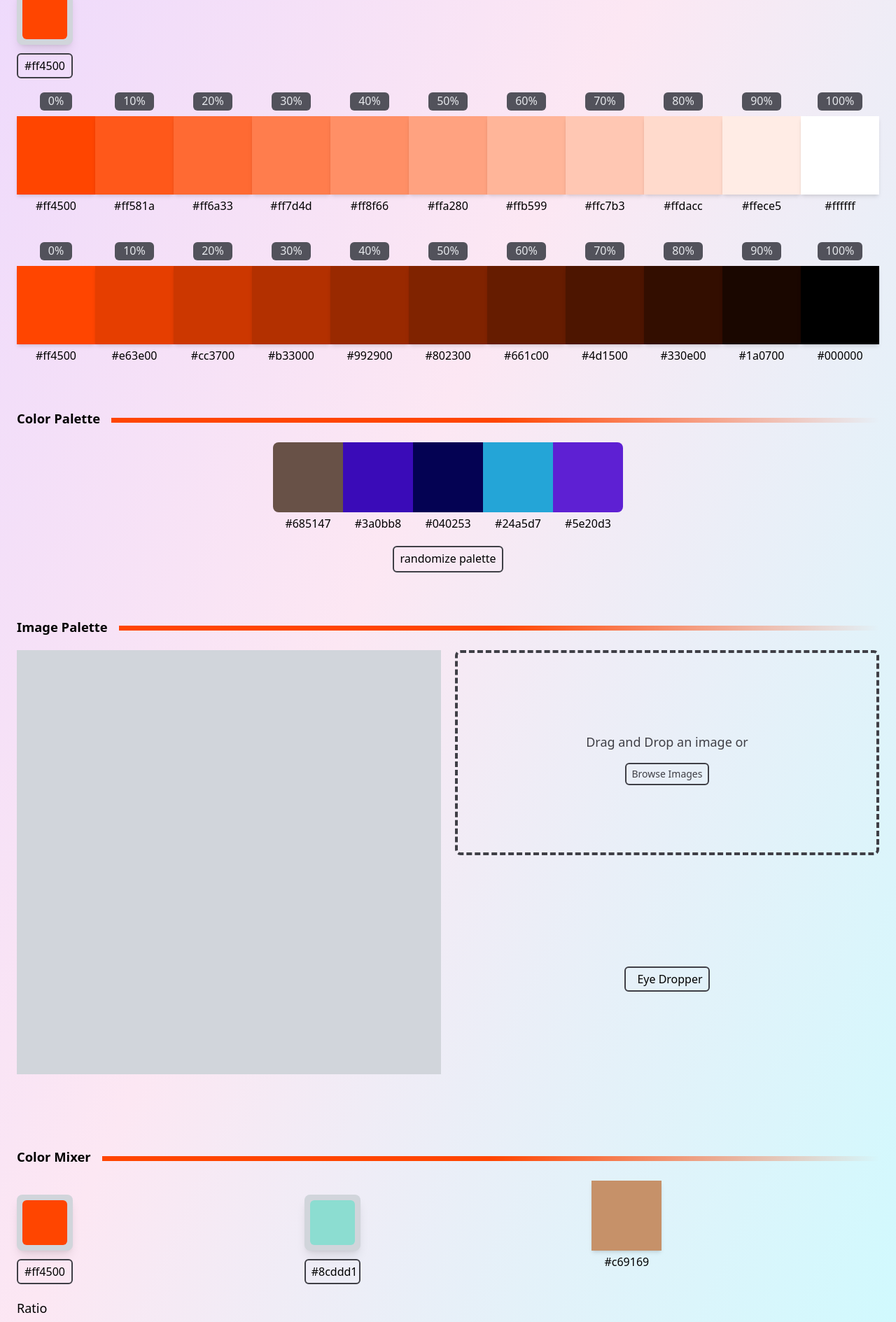
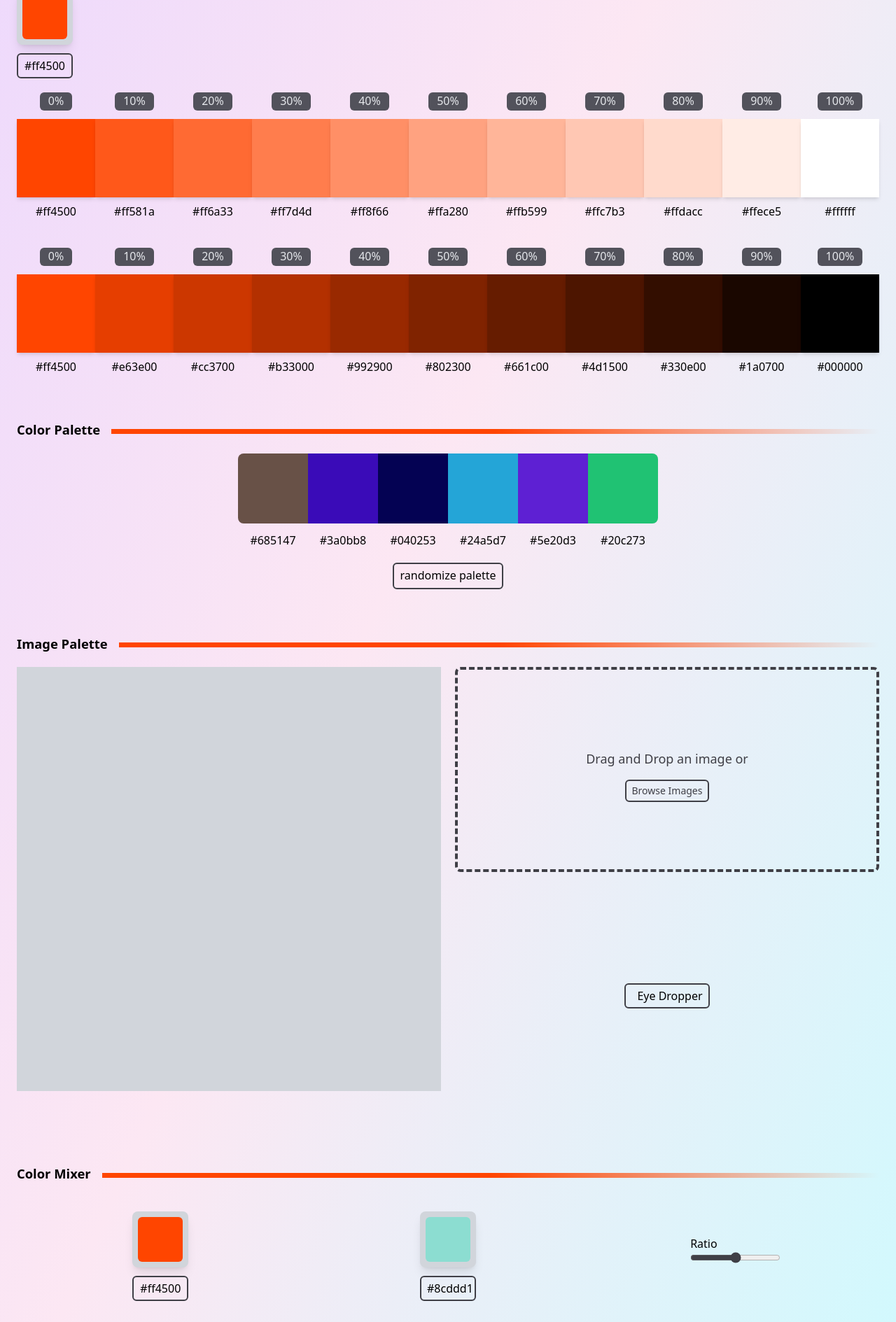
Before and after one commit to sina-byn/all-things-colors, a Next.js app: page / in a window 1280 px wide. Shown: the part 801-2690 px from the top of the page at 70% size. Built offline with nearby package versions, Linux system fonts and the light colour scheme.

Commit message:
responsive fixes and code refactors

```diff
--- /dev/null
+++ b/components/Card.tsx
@@ -0,0 +1,18 @@
+import { FC, ReactNode } from 'react';
+
+interface CardProps {
+  children: ReactNode;
+  className?: string;
+}
+
+const Card: FC<CardProps> = ({ children, className }) => {
+  return (
+    <div
+      className={`card flex flex-col gap-y-3 ${className || 'items-center justify-center'}`}
+    >
+      {children}
+    </div>
+  );
+};
+
+export default Card;
--- a/components/ColorCard.tsx
+++ b/components/ColorCard.tsx
@@ -2,6 +2,7 @@ import { FC } from 'react';
 
 // * components
 import Button from './Button';
+import Card from './Card';
 
 // * utils
 import { generateComplementeryColor } from '../utils/color-generation';
@@ -12,32 +13,41 @@ import readMessage from '../data/readMessage';
 // * interfaces
 interface ColorCardProps {
   color: string;
-  percent?: number;
+  header?: string;
+  className?: string;
 }
 
-const ColorCard: FC<ColorCardProps> = ({ percent, color }) => {
+const ColorCard: FC<ColorCardProps> = ({
+  header,
+  color,
+  className,
+}) => {
   return (
-    <div className='card-container w-full flex flex-col items-center gap-y-2'>
-      {percent !== undefined && (
+    <Card>
+      {header !== undefined && (
         <span className='bg-zinc-600 text-gray-200 px-3 pb-0.5 rounded-md'>
-          {percent}%
+          {header}
         </span>
       )}
       <div
         style={{ background: color }}
-        className='color-card w-full flex items-center justify-center aspect-square shadow-md'
+        className={`
+          card-body flex items-center justify-center
+          shadow-md aspect-square
+          ${className || 'w-full'}
+        `}
       >
         <Button>
           <i
             data-value={color}
             data-message={readMessage('messages.notifs.color')}
             style={{ color: generateComplementeryColor(color) }}
-            className='fa-solid fa-clipboard fa-2xl text-white transition-all duration-300 cursor-pointer'
+            className='fa-solid fa-clipboard text-2xl lg:text-3xl transition-all duration-300 cursor-pointer'
           />
         </Button>
       </div>
       <span className='font-medium -mt-1'>{color}</span>
-    </div>
+    </Card>
   );
 };
 
--- a/components/GradientCard.tsx
+++ b/components/GradientCard.tsx
@@ -2,6 +2,7 @@ import { FC, useEffect, useRef, useState, ReactNode } from 'react';
 
 // * components
 import Button from './Button';
+import Card from './Card';
 
 // * utils
 import {
@@ -60,11 +61,13 @@ const GradientCard: FC<GradientCardProps> = ({
   }, [stops]);
 
   return (
-    <div className={`gradient-${id} aspect-square rounded-2xl overflow-hidden`}>
+    <Card
+      className={`gradient-${id} aspect-square rounded-2xl overflow-hidden shadow-lg`}
+    >
       <div
         className={`
           card-cover flex flex-col items-center justify-center w-full h-full gap-y-2 relative ${coverClassName}
-        `}
+          `}
       >
         <Button>
           <i
@@ -75,7 +78,7 @@ const GradientCard: FC<GradientCardProps> = ({
         </Button>
         {children}
       </div>
-    </div>
+    </Card>
   );
 };
 
--- a/components/PaletteCard.tsx
+++ b/components/PaletteCard.tsx
@@ -8,6 +8,8 @@ import readMessage from '../data/readMessage';
 
 // * interfaces
 import { Palette } from '../utils/interfaces';
+import Card from './Card';
+import { generateComplementeryColor } from '../utils/color-generation';
 
 interface PaletteCardProps {
   idx: number;
@@ -16,28 +18,41 @@ interface PaletteCardProps {
   setPalette: Dispatch<SetStateAction<Palette>>;
 }
 
-const PaletteCard: FC<PaletteCardProps> = ({ idx, color, locked, setPalette }) => {
+const PaletteCard: FC<PaletteCardProps> = ({
+  idx,
+  color,
+  locked,
+  setPalette,
+}) => {
   const lockHandler = () => {
     setPalette(prevPalette => {
-        prevPalette[idx].locked = !locked;
-        return prevPalette.slice();
+      prevPalette[idx].locked = !locked;
+      return prevPalette.slice();
     });
   };
 
   return (
-    <div className='card-container flex flex-col gap-y-1'>
+    <Card className='palette-card'>
       <div
-        style={{ background: color }}
+        style={{ background: color, color: generateComplementeryColor(color) }}
         className={`
-            palette-card w-full md:min-w-[100px] flex items-center justify-center aspect-square
-            ${idx === 0 ? 'md:rounded-l-lg' : ''}
-            ${idx === 4 ? 'md:rounded-r-lg' : ''}
+        card-body w-full md:min-w-[100px] flex items-center justify-center
+        aspect-square gap-x-3
+        ${idx === 0 ? 'md:rounded-l-lg' : ''}
+        ${idx === 5 ? 'md:rounded-r-lg' : ''}
         `}
       >
+        <Button>
+          <i
+            data-value={color}
+            data-message={readMessage('messages.notifs.color')}
+            className='fa-solid fa-clipboard transition-all duration-300 text-2xl'
+          />
+        </Button>
         <i
           onClick={lockHandler}
           className={`
-            fa-solid fa-xl text-white cursor-pointer transition-all duration-100 active:scale-90
+            fa-solid text-2xl cursor-pointer transition-all duration-300
             ${locked ? 'fa-lock' : 'fa-lock-open'}
           `}
         />
@@ -49,7 +64,7 @@ const PaletteCard: FC<PaletteCardProps> = ({ idx, color, locked, setPalette }) =
       >
         {color}
       </Button>
-    </div>
+    </Card>
   );
 };
 
--- a/components/RangeInput.tsx
+++ b/components/RangeInput.tsx
@@ -13,9 +13,9 @@ const RangeInput: FC<RangeInputProps> = ({ title, value, setValue }) => {
         setValue(value);
     };
   return (
-    <div className='range-input flex flex-col gap-y-2'>
-      <label className='font-medium text-lg'>{title}</label>
-      <input type='range' value={value} onChange={changeHandler} className='accent-zinc-700 max-w-[250px]' />
+    <div className='range-input flex flex-col justify-self-center -mt-5'>
+      <label className='font-medium text-md'>{title}</label>
+      <input type='range' value={value} onChange={changeHandler} className='accent-zinc-700' />
     </div>
   );
 };
--- a/pages/index.tsx
+++ b/pages/index.tsx
@@ -88,23 +88,23 @@ const Home: NextPage = () => {
         <SectionHeader title='Tints and Shades' />
         <section className='tints-and-shades-section mb-16'>
           <ColorInput value={baseColor} setValue={setBaseColor} />
-          <section className='tints-section grid grid-cols-4 xs:grid-cols-6 md:grid-cols-11 gap-y-5 mb-10'>
+          <section className='tints-section grid grid-cols-4 xs:grid-cols-6 lg:grid-cols-11 gap-y-5 mb-10'>
             {generatePaletteFromColor('tint', hexToRgb(baseColor)).map(
               (tint, idx) => (
                 <ColorCard
                   key={idx}
-                  percent={idx * 10}
+                  header={idx * 10 + '%'}
                   color={toHexString(tint as RgbObject)}
                 />
               )
             )}
           </section>
-          <section className='shades-section grid grid-cols-6 md:grid-cols-11 gap-y-5'>
+          <section className='shades-section grid grid-cols-4 xs:grid-cols-6 lg:grid-cols-11 gap-y-5'>
             {generatePaletteFromColor('shade', hexToRgb(baseColor)).map(
               (shade, idx) => (
                 <ColorCard
                   key={idx}
-                  percent={idx * 10}
+                  header={idx * 10 + '%'}
                   color={toHexString(shade as RgbObject)}
                 />
               )
@@ -113,7 +113,7 @@ const Home: NextPage = () => {
         </section>
         <SectionHeader title='Color Palette' />
         <section className='color-palette-section mb-16'>
-          <section className='color-palette md:w-fit grid grid-cols-2 2xs:grid-cols-5 gap-y-4 mx-auto'>
+          <section className='color-palette md:w-fit grid grid-cols-2 xs:grid-cols-3 sm:grid-cols-6 gap-y-4 mx-auto'>
             {plaette.map((plaetteColor, idx) => (
               <PaletteCard
                 key={idx}
@@ -160,7 +160,7 @@ const Home: NextPage = () => {
           </section>
         </section>
         <SectionHeader title='Color Mixer' />
-        <section className='color-mixer-section grid xs:grid-cols-2 md:grid-cols-3 mb-16 mx-auto'>
+        <section className='color-mixer-section grid grid-cols-2 xs:grid-cols-3 justify-items-center items-center mb-16 mx-auto'>
           <ColorInput
             value={mixData.color_1}
             setValue={value =>
@@ -173,11 +173,6 @@ const Home: NextPage = () => {
               setMixData(prev => ({ ...prev, color_2: value } as MixData))
             }
           />
-          {mixData.mixedColor.length > 0 && (
-            <div className='card-wrap w-[100px]'>
-              <ColorCard color={mixData.mixedColor} />
-            </div>
-          )}
           <RangeInput
             title='Ratio'
             value={mixData.ratio}
@@ -185,6 +180,12 @@ const Home: NextPage = () => {
               setMixData(prev => ({ ...prev, ratio: +value } as MixData))
             }
           />
+          {mixData.mixedColor.length > 0 && (
+            <ColorCard
+              color={mixData.mixedColor}
+              className='w-[80px] rounded-md mt-5 aspect-square'
+            />
+          )}
         </section>
         {notifs &&
           notifs.map((notif, idx) => (
--- a/styles/globals.css
+++ b/styles/globals.css
@@ -19,13 +19,13 @@ body {
   scroll-behavior: smooth;
 }
 
-.color-card > i {
+.card-body i {
   -webkit-transform: scale(0);
       -ms-transform: scale(0);
           transform: scale(0);
 }
 
-.color-card:hover > i {
+.card-body:hover i {
   -webkit-transform: scale(1);
       -ms-transform: scale(1);
           transform: scale(1);
--- a/tailwind.config.js
+++ b/tailwind.config.js
@@ -7,7 +7,7 @@ module.exports = {
   theme: {
     extend: {
       screens: {
-        '2xs': '370px',
+        '2xs': '400px',
         'xs': '500px'
       },
       colors: {
--- a/utils/palette-generation.ts
+++ b/utils/palette-generation.ts
@@ -34,11 +34,11 @@ const generatePaletteFromColor = (
 const generatePalette = (setPalette: Dispatch<SetStateAction<Palette>>) => {
   setPalette(prevPalette => {
     if (prevPalette.length === 0) {
-      for (let i = 0; i < 5; i++) {
+      for (let i = 0; i < 6; i++) {
         prevPalette[i] = { color: generateRandomHex(), locked: false };
       }
     } else {
-      for (let i = 0; i < 5; i++) {
+      for (let i = 0; i < 6; i++) {
         if (prevPalette[i].locked) continue;
         prevPalette[i].color = generateRandomHex();
       }
```
